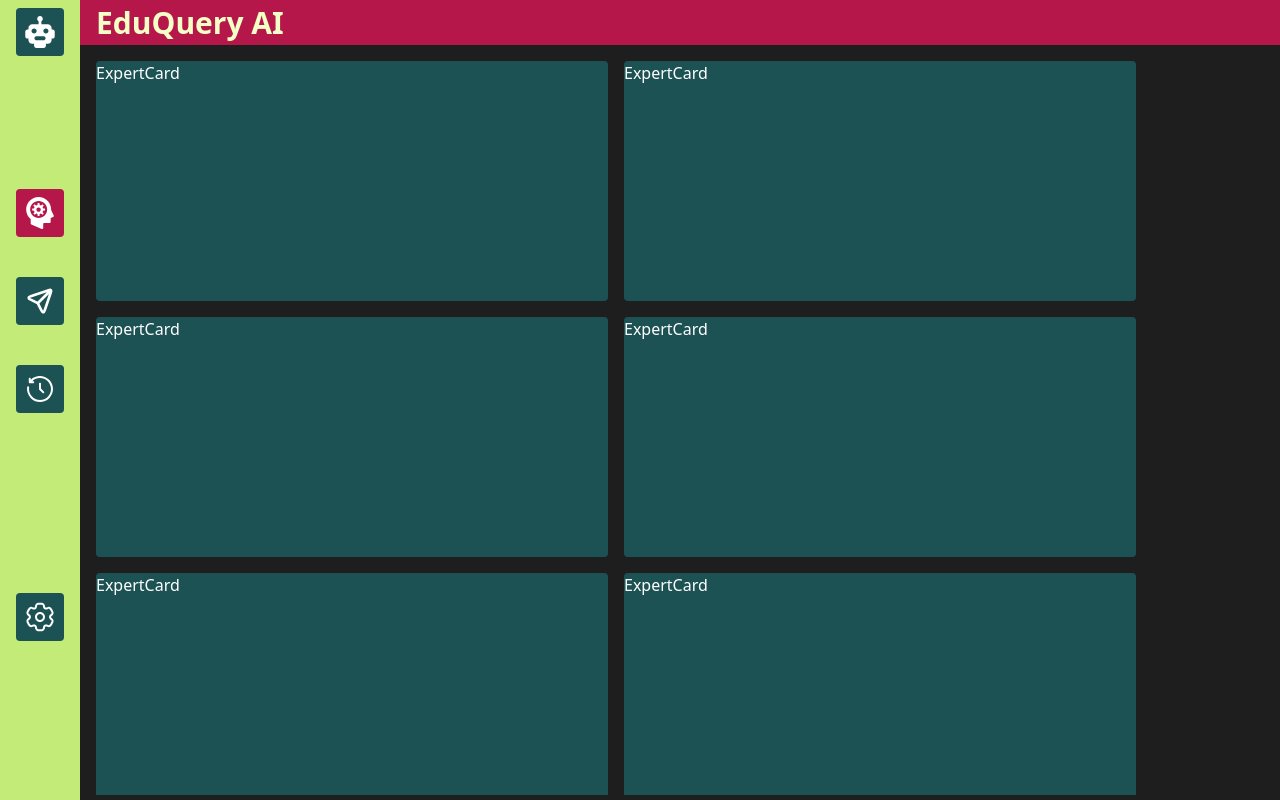
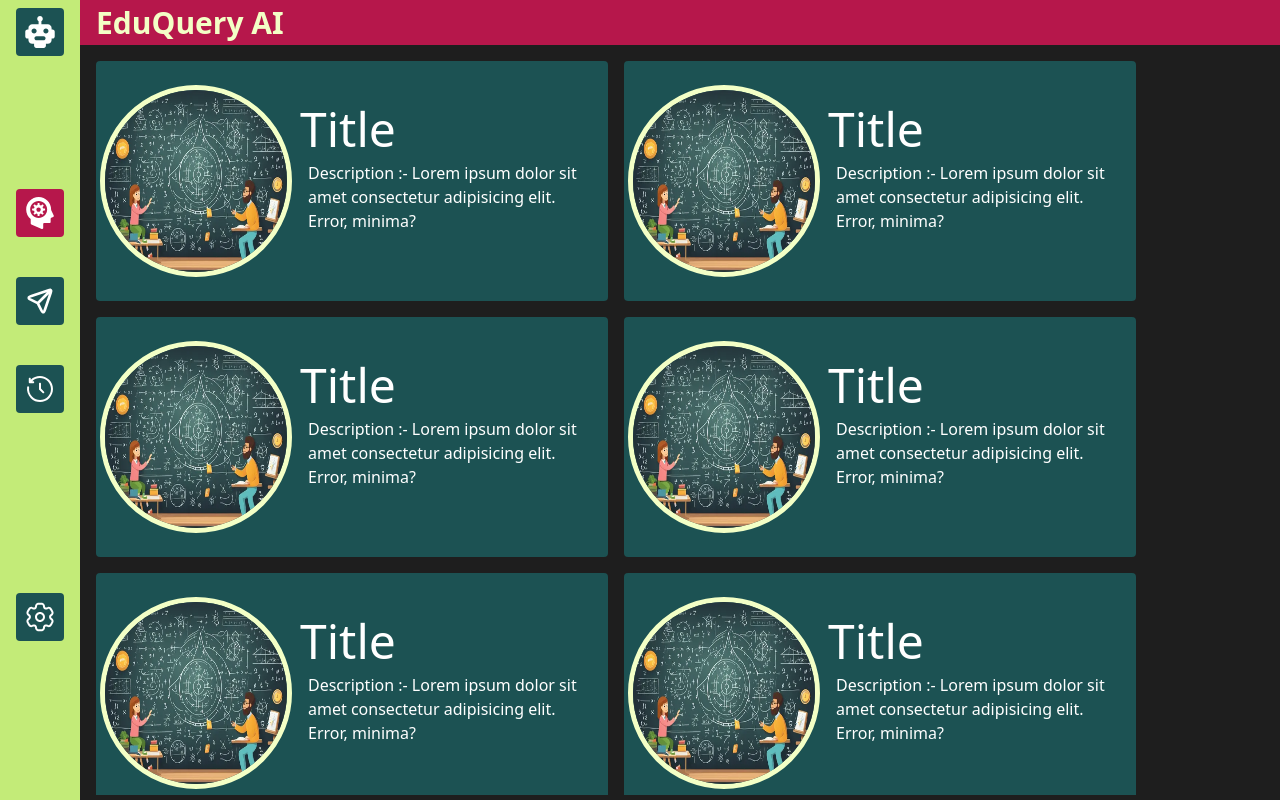
Before and after one commit to Shettysahil16/EduQuery_AI, a React app in the folder Frontend/: page /expert in a window 1280 px wide. Built offline with nearby package versions, Linux system fonts and the light colour scheme; the HTML template or start-up script is replaced by a standard one.

Commit message:
feat(ui): add chat user cards to SideBarPanel

```diff
--- a/Frontend/src/Components/ChatSection/ChatUsers/ChatUsers.jsx
+++ b/Frontend/src/Components/ChatSection/ChatUsers/ChatUsers.jsx
@@ -1,9 +1,29 @@
-import React from 'react'
+import React from "react";
+import FriendsCard from "./FriendsCard";
 
 const ChatUsers = () => {
   return (
-    <div>ChatUsers</div>
-  )
-}
+    <div className="h-full flex flex-col gap-4 overflow-hidden">
+      <div className="text-5xl font-medium">Friends</div>
+      <div>
+        <div className="bg-Nonary rounded-md">
+          <input
+            type="text"
+            className="w-full h-12 border-3 border-Primary rounded-md p-2 outline-none text-white placeholder-white font-medium"
+            placeholder="🔍 Search"
+          />
+        </div>
+        <div className="h-0.75 bg-Secondary mt-4 rounded-full" />
+      </div>
 
-export default ChatUsers
+      <div className="flex flex-1 flex-col gap-2 overflow-y-auto pr-1 scrollbar-custom">
+          <FriendsCard />
+          <FriendsCard />
+          <FriendsCard />
+          <FriendsCard />
+      </div>
+    </div>
+  );
+};
+
+export default ChatUsers;
--- /dev/null
+++ b/Frontend/src/Components/ChatSection/ChatUsers/FriendsCard.jsx
@@ -0,0 +1,19 @@
+import React from "react";
+
+const FriendsCard = () => {
+  return (
+    <div className="h-38 shrink-0 w-full bg-Nonary text-white flex gap-4 rounded p-2">
+      <div className="flex items-center justify-center">
+        <div className="h-26 w-25 rounded-full flex justify-center items-center overflow-hidden border-3 border-white">
+          <p className="text-4xl font-semibold text-white">D</p>
+        </div>
+      </div>
+      <div className="flex flex-col text-white mt-6">
+        <p className="text-2xl font-medium">Developer</p>
+        <p className="text-base">online</p>
+      </div>
+    </div>
+  );
+};
+
+export default FriendsCard;
--- a/Frontend/src/Pages/ExpertsPage/ExpertCard.jsx
+++ b/Frontend/src/Pages/ExpertsPage/ExpertCard.jsx
@@ -1,11 +1,22 @@
-import React from 'react'
+import React from "react";
+import mathsExpertImage from '../../assets/maths.webp'
 
 const ExpertCard = () => {
   return (
-    <div className='bg-Primary h-40 w-[80vw] md:h-40 md:w-[40vw] xl:h-60 xl:w-[40vw] 2xl:h-64 2xl:w-[30vw] rounded cursor-pointer'>
-        ExpertCard
+    <div className="group bg-Primary h-40 w-[80vw] md:h-40 md:w-[40vw] xl:h-60 xl:w-[40vw] 2xl:h-64 2xl:w-[30vw] rounded cursor-pointer">
+      <div className="h-full w-full flex p-1">
+        <div className=" w-[50%] flex justify-center items-center">
+          <div className="h-48 w-48 rounded-full flex justify-center items-center overflow-hidden border-5 border-Tertiary">
+            <img src={mathsExpertImage} alt="maths expert" className="w-full h-full group-hover:scale-110 transition-all" />
+          </div>
+        </div>
+        <div className="w-full flex flex-col gap-2 px-2 mt-10">
+          <div className="text-5xl font-medium">Title</div>
+          <div className="px-2">Description :- Lorem ipsum dolor sit amet consectetur adipisicing elit. Error, minima?</div>
+        </div>
+      </div>
     </div>
-  )
-}
+  );
+};
 
-export default ExpertCard
+export default ExpertCard;
--- a/Frontend/src/index.css
+++ b/Frontend/src/index.css
@@ -9,6 +9,7 @@
   --color-senary: #F4C2C2;
   --color-septenary : #1E1E1E;
   --color-octonary : #303030;
+  --color-nonary: #048e91;
 
 
 
@@ -44,6 +45,9 @@
   }
   .bg-Octonary {
     background-color: var(--color-octonary);
+  }
+  .bg-Nonary {
+    background-color: var(--color-nonary);
   }
 
   /* Text colors */
@@ -115,6 +119,20 @@
   border-color: var(--color-primary);
 }
 
+.border-Secondary {
+  border-color: var(--color-secondary);
+}
+
+.border-Tertiary {
+  border-color: var(--color-tertiary);
+}
+.border-Quaternary {
+  border-color: var(--color-nonary);
+}
+.border-Quinary {
+  border-color: var(--color-quaternary);
+}
+
 .hover\:border-Primary:hover {
   border-color: var(--color-primary);
 }
```
Also changed, not shown: Frontend/src/assets/maths.webp (added).
